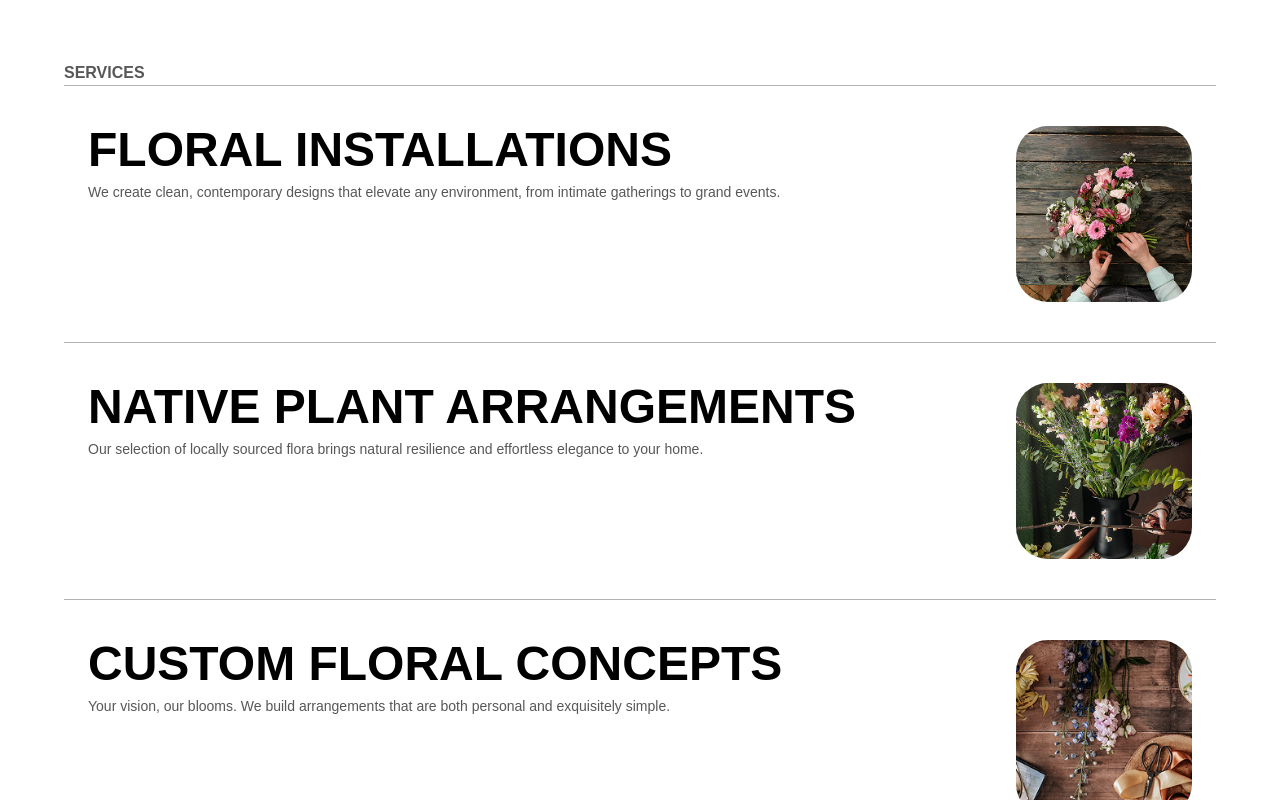
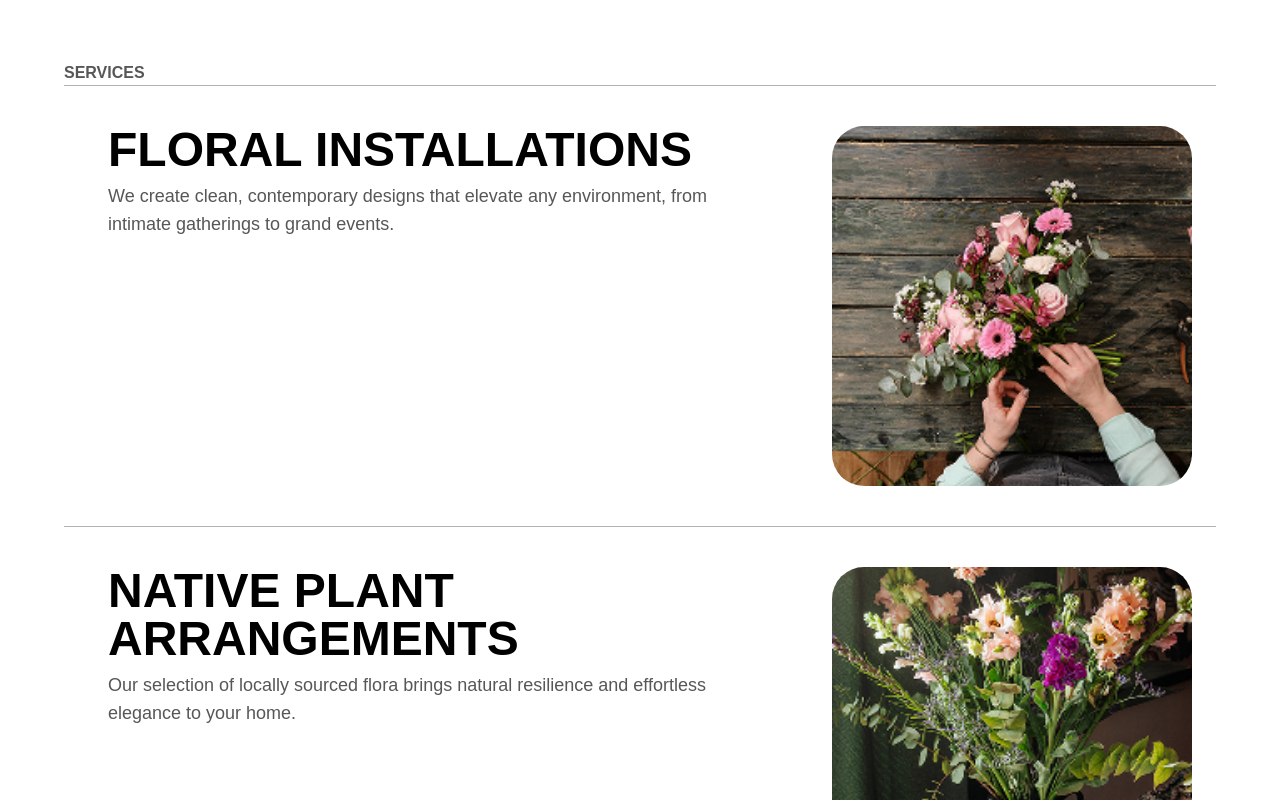
Before and after one commit to kasarshravani04/Bloomify-Flower-Shop-UI, a React (Vite) app: page /gallery in a window 1280 px wide. Shown: the part 1300-2100 px from the top of the page. Built offline with nearby package versions, Linux system fonts and the light colour scheme; a web font is replaced by a local one.

Commit message:
updated galleryservices

```diff
--- a/src/components/ui/Galleryservices.jsx
+++ b/src/components/ui/Galleryservices.jsx
@@ -1,14 +1,14 @@
 
 const Galleryservices = ({item}) => {
     return (
-     <div
+    <div
          key={item.id}
          className="py-10 px-6 border-t last:border-b border-grey flex flex-row justify-between gap-12 ">
-        <div className="">
-           <h4 className="font-bold text-2xl md:text-5xl">
+        <div className="px-5">
+           <h2 className="font-bold text-2xl md:text-5xl">
            {item.heading}
-           </h4>
-           <p className="text-text text-sm mt-4 sm:mt-2">
+           </h2>
+           <p className="text-text text-lg mt-4 sm:mt-2">
            {item.description}
            </p>
         </div>
@@ -19,11 +19,9 @@ const Galleryservices = ({item}) => {
         loading="lazy"
         width="auto"
         height={100}
-        className="w-44 h-44 rounded-4xl"
+        className="w-90 h-90 rounded-4xl"
         />
-
-
-     </div>
+    </div>
     )
 }
 
--- a/src/pages/Gallery.jsx
+++ b/src/pages/Gallery.jsx
@@ -37,6 +37,8 @@ const Gallery = () => {
         }
       </div>
 
+
+
     </section>
   )
 }
```
